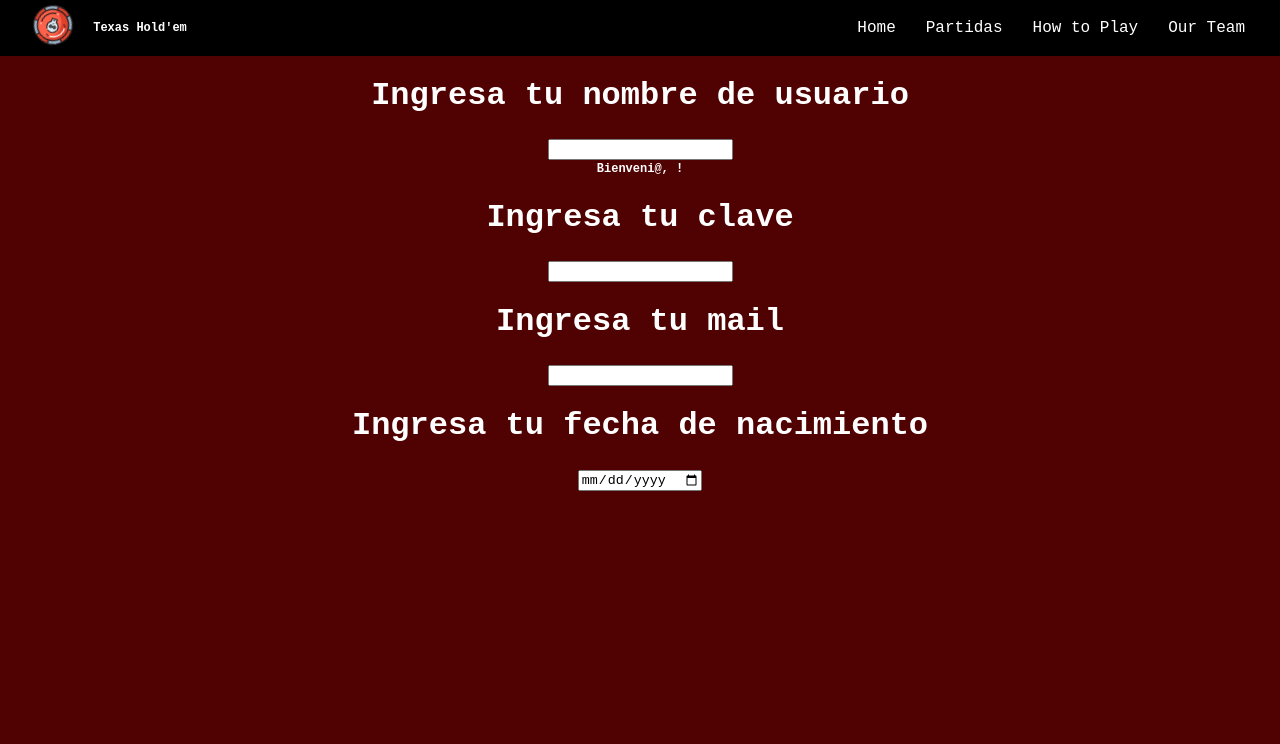
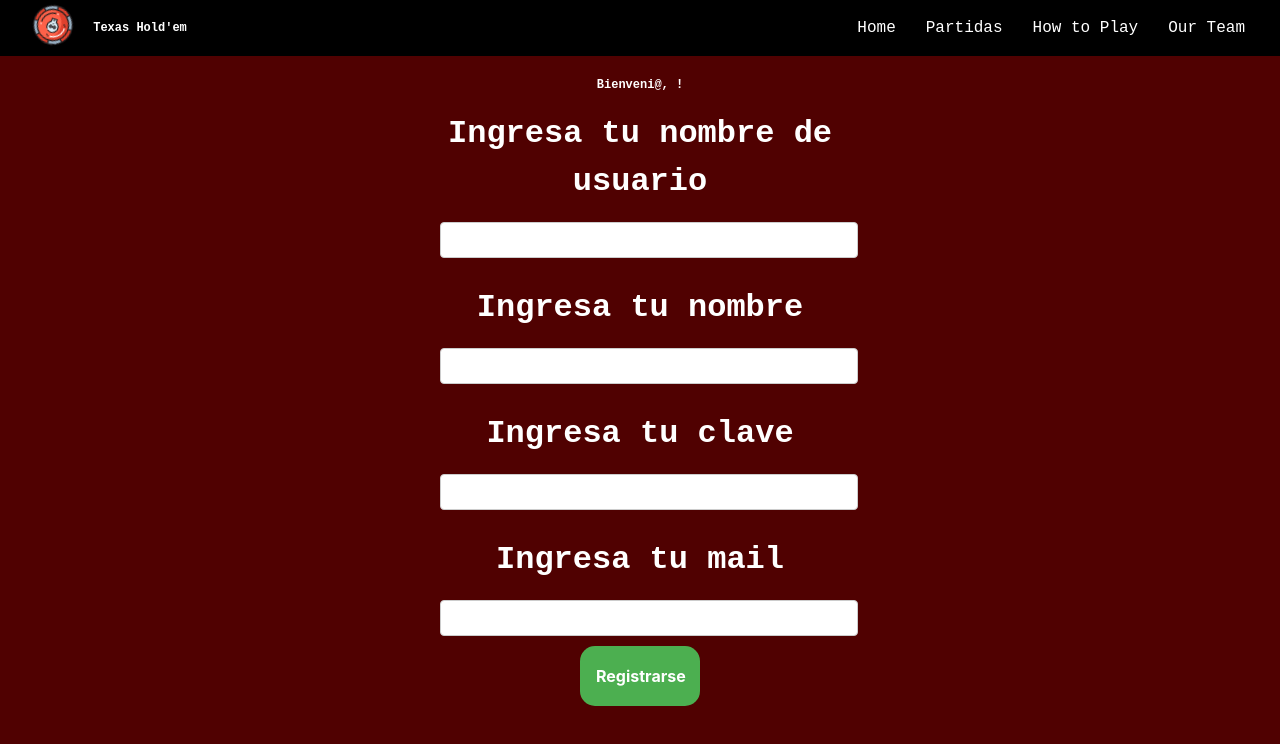
Before and after one commit to juanjouriarte/grupo-irc-frontend-v2, a React (Vite) app: page /Register in a window 1280 px wide. Shown: the top 744 px of the page. Built offline with nearby package versions, Linux system fonts and the light colour scheme.

Commit message:
fix: Register Option Working

```diff
--- a/src/profile/Register.css
+++ b/src/profile/Register.css
@@ -0,0 +1,31 @@
+.login-container {
+    max-width: 400px;
+    margin: 0 auto;
+    padding: 20px;
+    border-radius: 4px;
+  }
+
+  .input-field {
+    width: 100%;
+    margin-bottom: 10px;
+    padding: 8px;
+    font-size: 16px;
+    border: 1px solid #ccc;
+    border-radius: 4px;
+  }
+
+  .login-button {
+    background-color: #4caf50;
+    color: white;
+    padding: 10px 16px;
+    font-size: 16px;
+    border: none;
+    border-radius: 15px;
+    cursor: pointer;
+    width: 120px;
+    height: 60px;
+  }
+
+  .login-button:hover {
+    background-color: #45a049;
+  }
--- a/src/profile/Register.jsx
+++ b/src/profile/Register.jsx
@@ -1,28 +1,82 @@
 import { useState } from "react"
 import Navbar from "../common/Navbar"
+import axios from "axios";
+import { useNavigate } from "react-router-dom";
+import "./Login.css";
+import API_URL from "../config";
 
 export default function UserWelcome() {
 
   const [nombre, setNombre] = useState(null);
+  const [password, setPassword] = useState(null);
+  const [mail, setMail] = useState(null);
+  const [username, setUsername] = useState(null);
+  const [error, setError] = useState(null);
 
-  function handleChange(nombre) {
+
+  function handleChangeName(nombre) {
     setNombre(nombre);
   }
+
+  function handleChangePassword(password) {
+    setPassword(password);
+  }
+
+  function handleChangeMail(mail) {
+    setMail(mail);
+  }
+
+  function handleChangeUsername(username) {
+    setUsername(username);
+  }
+
+
+  async function handleSubmit() {
+    try {
+      const response = await axios.post(`${API_URL}/auth/signup`, {
+        name: nombre,
+        username: username,
+        mail: mail,
+        password: password,
+      });
+      const { access_token, user_id } = response.data;
+
+      // Store the JWT and user ID in local storage
+      localStorage.setItem("jwt", access_token);
+      localStorage.setItem("user_id", user_id);
+      localStorage.setItem("username", username);
+
+      navigate("/");
+    } catch (error) {
+      setError("Usuario o contraseña incorrectos");
+    }
+  }
+
 
   return (
     <>
     <Navbar/>
-      <h2>Ingresa tu nombre de usuario</h2>
-      <input
-        onChange={e => handleChange(e.target.value)}
-      />
-      <p>Bienveni@, { nombre }!</p>
-      <h2>Ingresa tu clave</h2>
-      <input type="password"/>
-      <h2>Ingresa tu mail</h2>
-      <input/>
-      <h2>Ingresa tu fecha de nacimiento</h2>
-      <input type='date'/>
+      <div className="login-container">
+        <p>Bienveni@, { username }!</p>
+        <h2>Ingresa tu nombre de usuario</h2>
+        <input className="input-field"
+          onChange={e => handleChangeUsername(e.target.value)}
+        />
+        <h2>Ingresa tu nombre</h2>
+        <input className="input-field"
+          onChange={e => handleChangeName(e.target.value)}
+        />
+        <h2>Ingresa tu clave</h2>
+        <input type="password" className="input-field"
+          onChange={e => handleChangePassword(e.target.value)}
+        />
+        <h2>Ingresa tu mail</h2>
+        <input className="input-field"
+          onChange={e => handleChangeMail(e.target.value)}
+        />
+        <button className="login-button" onClick={handleSubmit}>Registrarse</button>
+        {error && <p className="error-message">{error}</p>}
+      </div>
     </>
   )
 }
```
